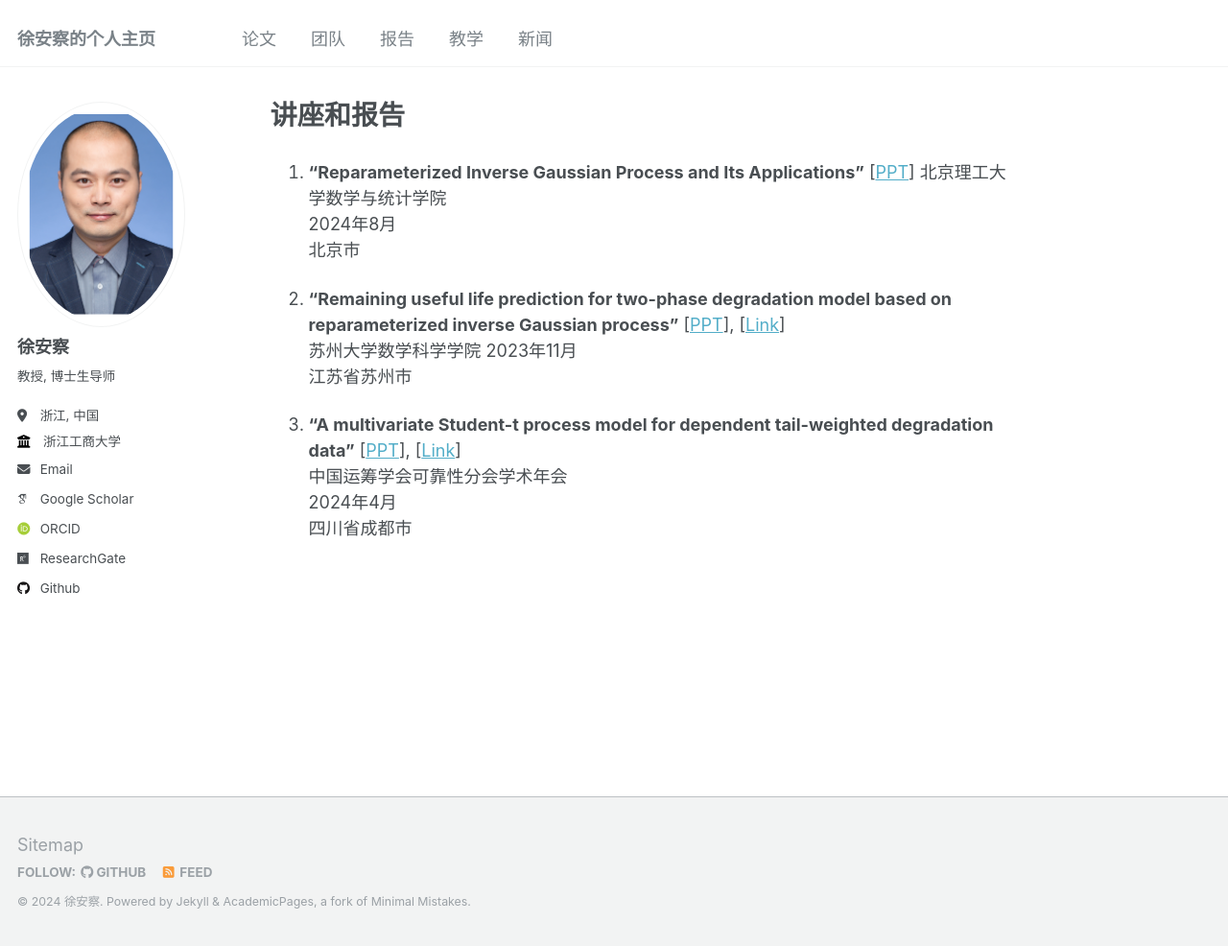
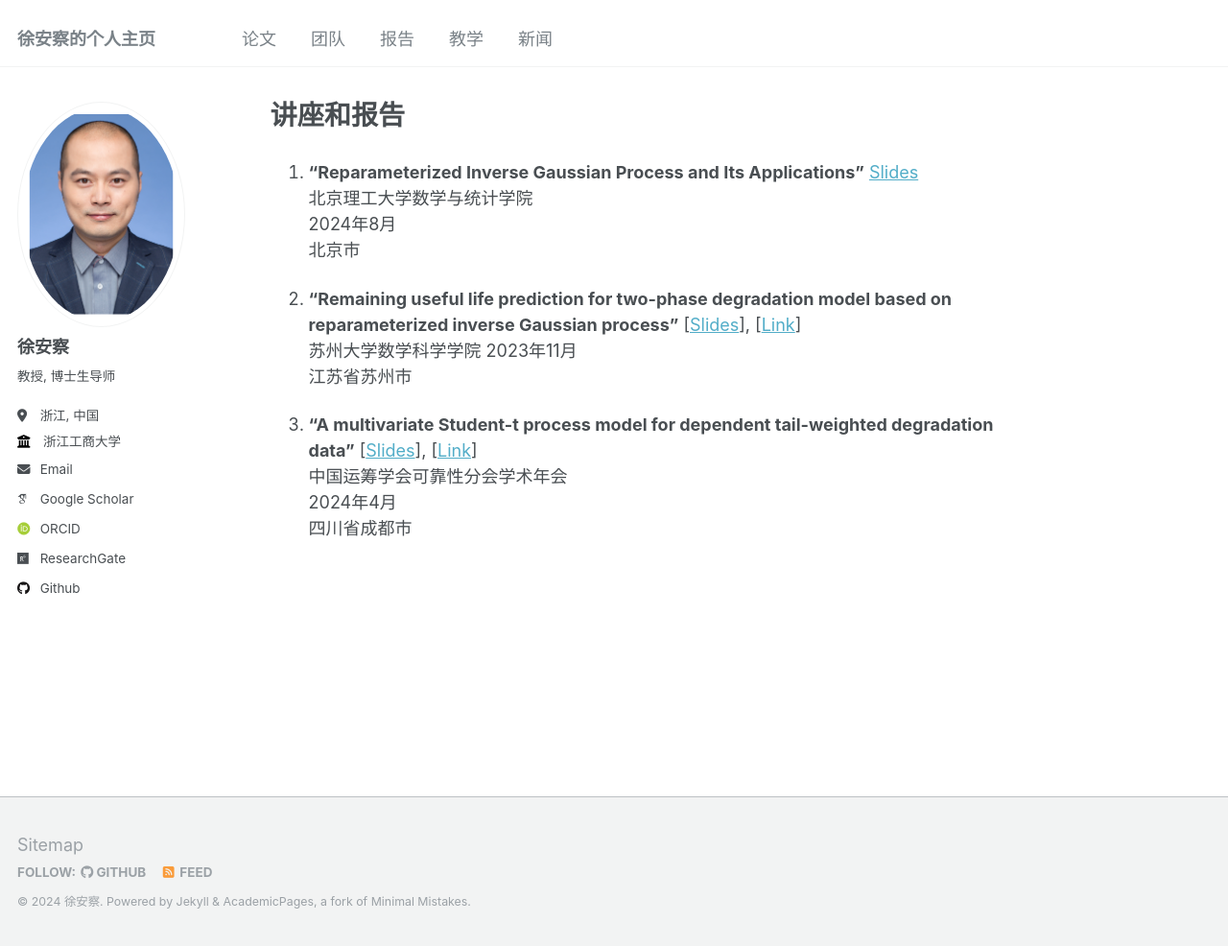
Before and after one commit to liangliangzhuang/liangliangzhuang.github.io, a Jekyll site: the page built from _pages/talks.md, in a window 1280 px wide and 986 px high. Shown: the whole window at 96% size. Built offline with Jekyll 4.4.1, drawn with Linux system fonts in a browser that asks for light colours; some web fonts are replaced.

Commit message:
Update talks.md

```diff
--- a/_pages/talks.md
+++ b/_pages/talks.md
@@ -4,17 +4,17 @@ title: "讲座和报告"
 author_profile: true
 ---
 
-1. **"Reparameterized Inverse Gaussian Process and Its Applications"**  [<a href="/files/slides/rIG_applications.pdf">PPT</a>]
+1. **"Reparameterized Inverse Gaussian Process and Its Applications"**  [Slides]( /files/slides/rIG_applications.pdf)
    北京理工大学数学与统计学院
    2024年8月
    北京市
 
-2. **"Remaining useful life prediction for two-phase degradation model based on reparameterized inverse Gaussian process"**  [<a href="/files/slides/tp-rIG.pdf">PPT</a>], [<a href="https://mp.weixin.qq.com/s/G_Lx4emMu30AYfBftOFTXw">Link</a>]
+2. **"Remaining useful life prediction for two-phase degradation model based on reparameterized inverse Gaussian process"**  [<a href="/files/slides/tp-rIG.pdf">Slides</a>], [<a href="https://mp.weixin.qq.com/s/G_Lx4emMu30AYfBftOFTXw">Link</a>]
    苏州大学数学科学学院
    2023年11月
    江苏省苏州市
 
-3. **"A multivariate Student-t process model for dependent tail-weighted degradation data"** [<a href="/files/slides/student-t.pdf">PPT</a>], [<a href="https://math.suda.edu.cn/6d/9f/c10710a552351/page.htm">Link</a>]
+3. **"A multivariate Student-t process model for dependent tail-weighted degradation data"** [<a href="/files/slides/student-t.pdf">Slides</a>], [<a href="https://math.suda.edu.cn/6d/9f/c10710a552351/page.htm">Link</a>]
    中国运筹学会可靠性分会学术年会
    2024年4月
    四川省成都市
```
